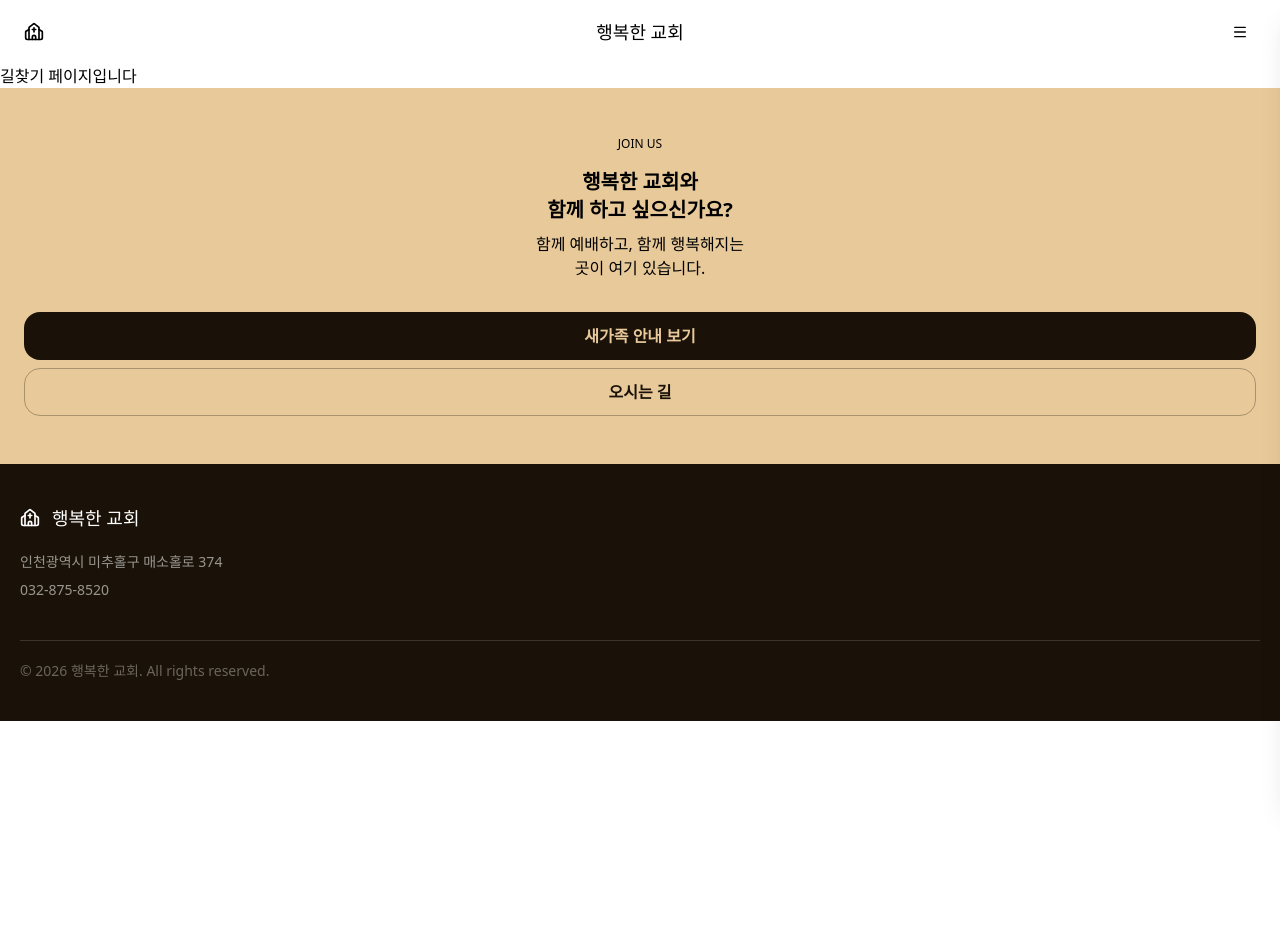
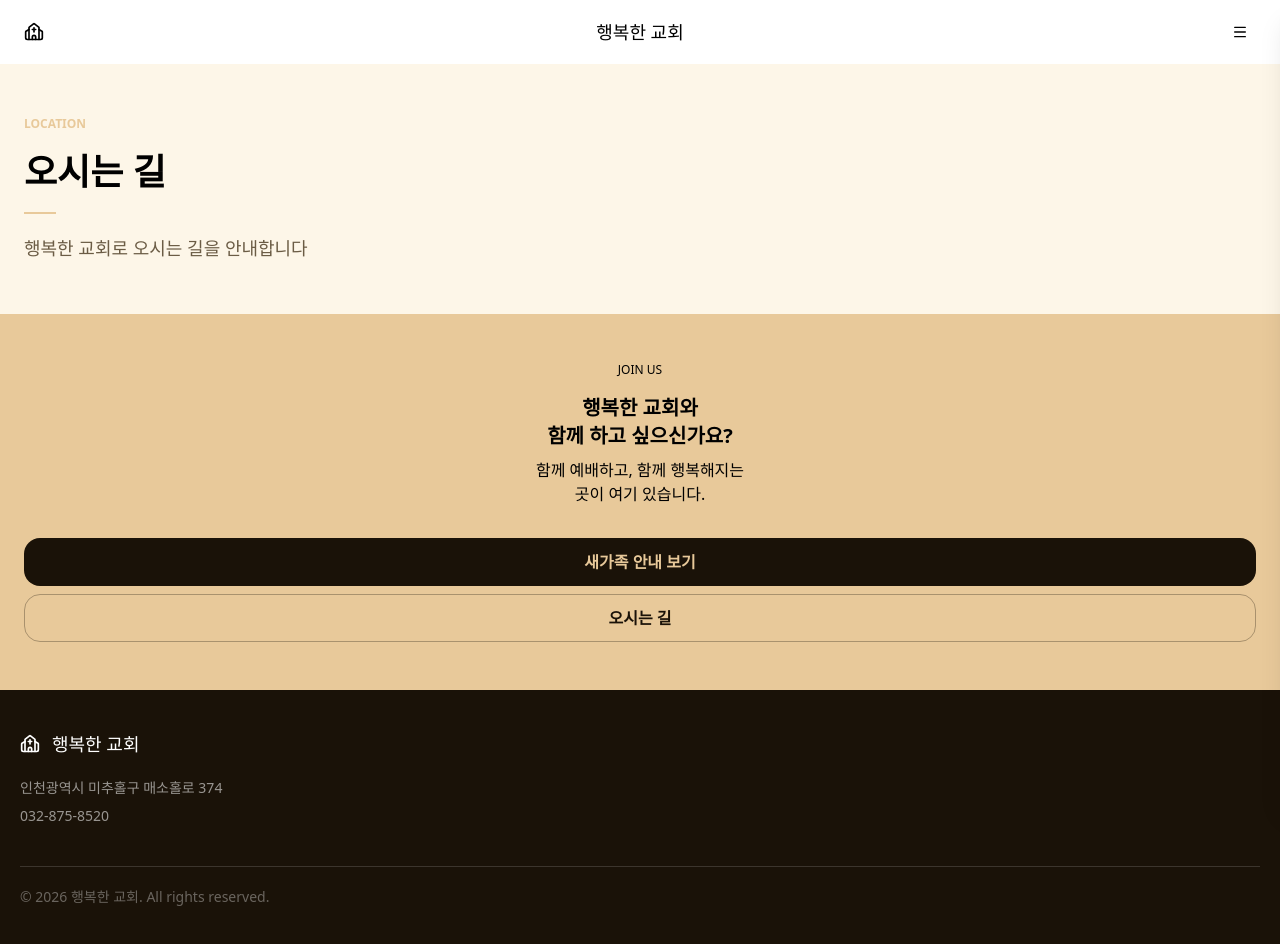
Before and after one commit to strawberryroll/haengbok-site, a Next.js app: page /about/directions in a window 1280 px wide. Shown: the top 944 px of the page. Before the commit the page ends 800 px from the top, so only its background shows below. Built offline with nearby package versions, Linux system fonts and the light colour scheme; no server answers.

Commit message:
feat: 오시는 길 페이지 PageHeader 컴포넌트 추가

```diff
--- a/src/app/about/directions/page.tsx
+++ b/src/app/about/directions/page.tsx
@@ -1,3 +1,9 @@
+import PageHeader from '@/components/ui/PageHeader';
+
 export default function Page() {
-  return <div>길찾기 페이지입니다</div>;
+  return (
+    <div>
+      <PageHeader />
+    </div>
+  );
 }
--- a/src/components/home/Location.tsx
+++ b/src/components/home/Location.tsx
@@ -1,6 +1,6 @@
 import { Card, CardDescription, CardTitle } from '@/components/ui/Card';
 import { Bus, MapPin, ParkingSquare } from 'lucide-react';
-import KakaoMap from './KakaoMap';
+import KakaoMap from '../map/KakaoMap';
 import Image from 'next/image';
 import Link from 'next/link';
 import { cn } from '@/lib/utils';
@@ -112,16 +112,9 @@ export default function Location() {
                     {item.walk}
                   </span>
                 </div>
-                <div className="flex flex-wrap gap-1.5">
-                  {item.buses.map((bus) => (
-                    <span
-                      key={bus}
-                      className="rounded-full bg-warm-white px-2.5 py-0.5 text-sm font-semibold text-charcoal shadow-sm"
-                    >
-                      {bus}
-                    </span>
-                  ))}
-                </div>
+                <p className="text-sm font-semibold text-charcoal/70">
+                  {item.buses.join(' · ')}
+                </p>
                 <CardDescription className="text-description">
                   {item.note}
                 </CardDescription>
--- /dev/null
+++ b/src/components/ui/PageHeader.tsx
@@ -0,0 +1,12 @@
+export default function PageHeader() {
+  return (
+    <div className="flex flex-col gap-5 bg-cream-light px-6 py-13">
+      <p className="text-xs font-semibold text-cream">LOCATION</p>
+      <h2 className="text-4xl font-bold">오시는 길</h2>
+      <div className="w-8 border-t-2 text-cream" />
+      <p className="text-lg text-description">
+        행복한 교회로 오시는 길을 안내합니다
+      </p>
+    </div>
+  );
+}
```
